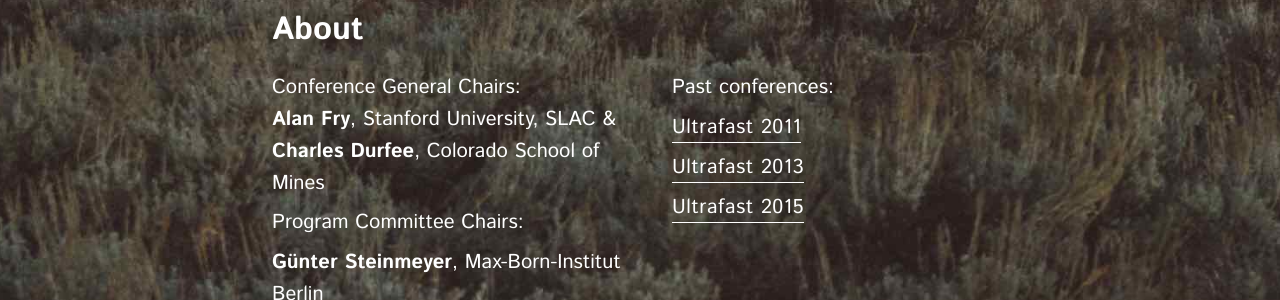
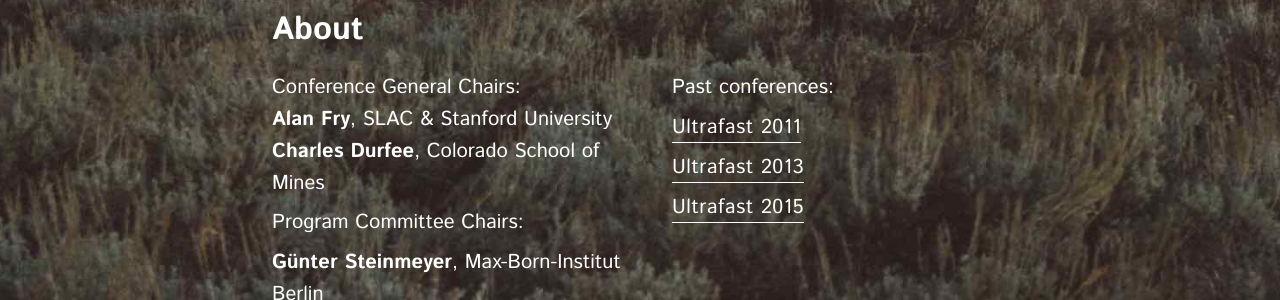
Before and after one commit to durfee/ultrafastoptics-2017.org, a Jekyll site: the page built from index.md, in a window 1280 px wide. Shown: the part 1486-1786 px from the top of the page. Built offline with Jekyll 4.4.1, drawn with Linux system fonts in a browser that asks for light colours; nearby versions of some CDN libraries; part of the change alters nothing that is shown.

Commit message:
👀 GA tracking and copy change

```diff
--- a/_layouts/home.html
+++ b/_layouts/home.html
@@ -47,7 +47,7 @@ layout: default
       <h1 class="u-padding-top-md u-bold u-padding-bottom-md">About</h1>
       <div class="u-mobile-flexbox">
         <div class="u-flex u-width-half">
-          <p>Conference General Chairs: <br><span class="u-bold">Alan Fry</span>, Stanford University, SLAC &amp; <span class="u-bold">Charles Durfee</span>, Colorado School of Mines</p>
+          <p>Conference General Chairs: <br><span class="u-bold">Alan Fry</span>, SLAC &amp; Stanford University  <span class="u-bold">Charles Durfee</span>, Colorado School of Mines</p>
           <p>Program Committee Chairs: </p>
           <p><span class="u-bold">Günter Steinmeyer</span>, Max-Born-Institut Berlin</p>
           <p><span class="u-bold">Christophe Dorrer</span>, LLE, Rochester, NY</p>
@@ -81,3 +81,15 @@ layout: default
     </div>
   </footer>
 </div>
+
+
+<script>
+  (function(i,s,o,g,r,a,m){i['GoogleAnalyticsObject']=r;i[r]=i[r]||function(){
+  (i[r].q=i[r].q||[]).push(arguments)},i[r].l=1*new Date();a=s.createElement(o),
+  m=s.getElementsByTagName(o)[0];a.async=1;a.src=g;m.parentNode.insertBefore(a,m)
+  })(window,document,'script','https://www.google-analytics.com/analytics.js','ga');
+
+  ga('create', 'UA-91225559-1', 'auto');
+  ga('send', 'pageview');
+
+</script>
```
